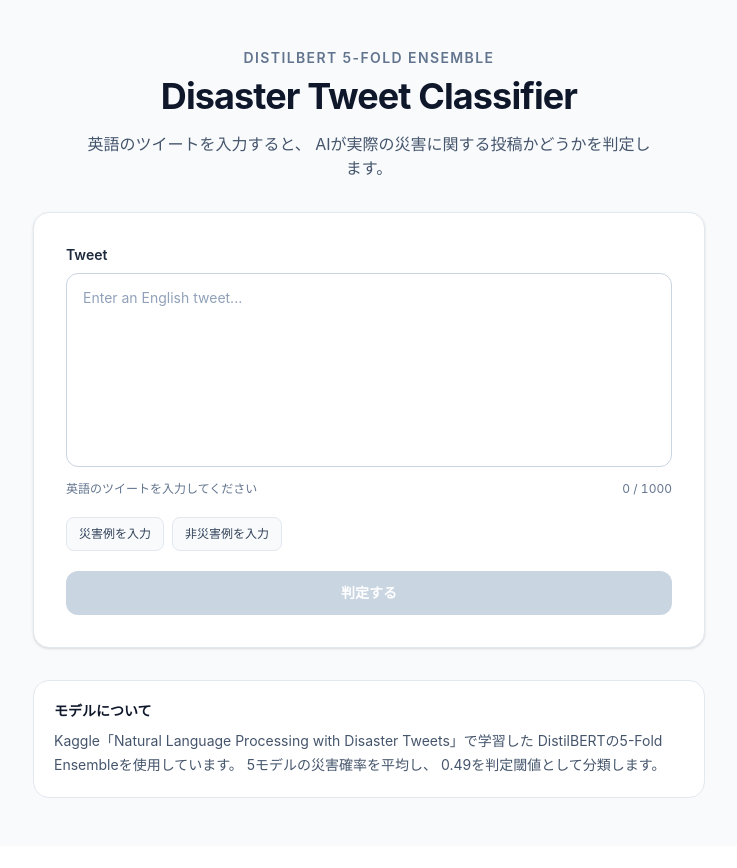
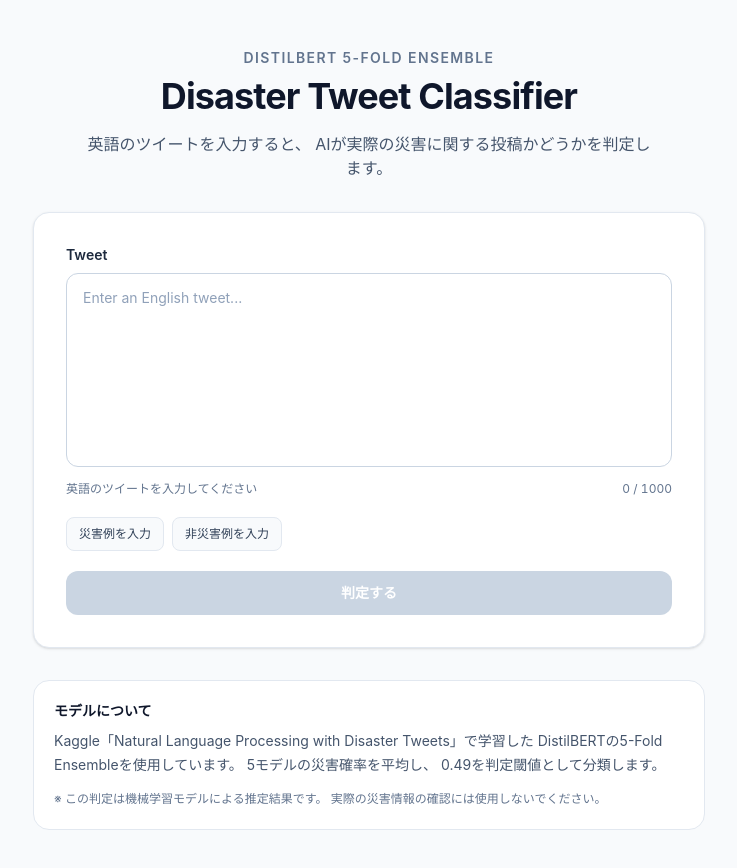
Before and after one commit to KensukeOta/Disaster-Tweet-Classifier-App, a SvelteKit app in the folder frontend/: page / in a window 1280 px wide. Shown: the top 868 px of the page, without its empty margins (271-1008 px from the left). Before the commit the page ends 846 px from the top, so only its background shows below. Built offline with nearby package versions, Linux system fonts and the light colour scheme; no server answers.

Commit message:
frontend: AI判定であることを明記

```diff
--- a/frontend/src/routes/+page.svelte
+++ b/frontend/src/routes/+page.svelte
@@ -131,7 +131,7 @@
 						type="button"
 						onclick={() => setExample(disasterExample)}
 						disabled={isLoading}
-						class="rounded-lg border border-slate-200 bg-slate-50 px-3 py-2 text-xs font-medium text-slate-700 transition hover:bg-slate-100 disabled:opacity-50"
+						class="cursor-pointer rounded-lg border border-slate-200 bg-slate-50 px-3 py-2 text-xs font-medium text-slate-700 transition hover:bg-slate-100 disabled:opacity-50"
 					>
 						災害例を入力
 					</button>
@@ -140,7 +140,7 @@
 						type="button"
 						onclick={() => setExample(nonDisasterExample)}
 						disabled={isLoading}
-						class="rounded-lg border border-slate-200 bg-slate-50 px-3 py-2 text-xs font-medium text-slate-700 transition hover:bg-slate-100 disabled:opacity-50"
+						class="cursor-pointer rounded-lg border border-slate-200 bg-slate-50 px-3 py-2 text-xs font-medium text-slate-700 transition hover:bg-slate-100 disabled:opacity-50"
 					>
 						非災害例を入力
 					</button>
@@ -150,7 +150,7 @@
 					type="submit"
 					disabled={isLoading || text.trim().length === 0}
 					aria-busy={isLoading}
-					class="flex w-full items-center justify-center rounded-xl bg-slate-900 px-4 py-3 text-sm font-semibold text-white transition hover:bg-slate-700 disabled:cursor-not-allowed disabled:bg-slate-300"
+					class="flex w-full cursor-pointer items-center justify-center rounded-xl bg-slate-900 px-4 py-3 text-sm font-semibold text-white transition hover:bg-slate-700 disabled:cursor-not-allowed disabled:bg-slate-300"
 				>
 					{#if isLoading}
 						<span
@@ -258,6 +258,11 @@
 				Kaggle「Natural Language Processing with Disaster Tweets」で学習した DistilBERTの5-Fold
 				Ensembleを使用しています。 5モデルの災害確率を平均し、 0.49を判定閾値として分類します。
 			</p>
+
+			<p class="mt-3 text-xs leading-5 text-slate-500">
+				※ この判定は機械学習モデルによる推定結果です。
+				実際の災害情報の確認には使用しないでください。
+			</p>
 		</section>
 	</div>
 </main>
```
